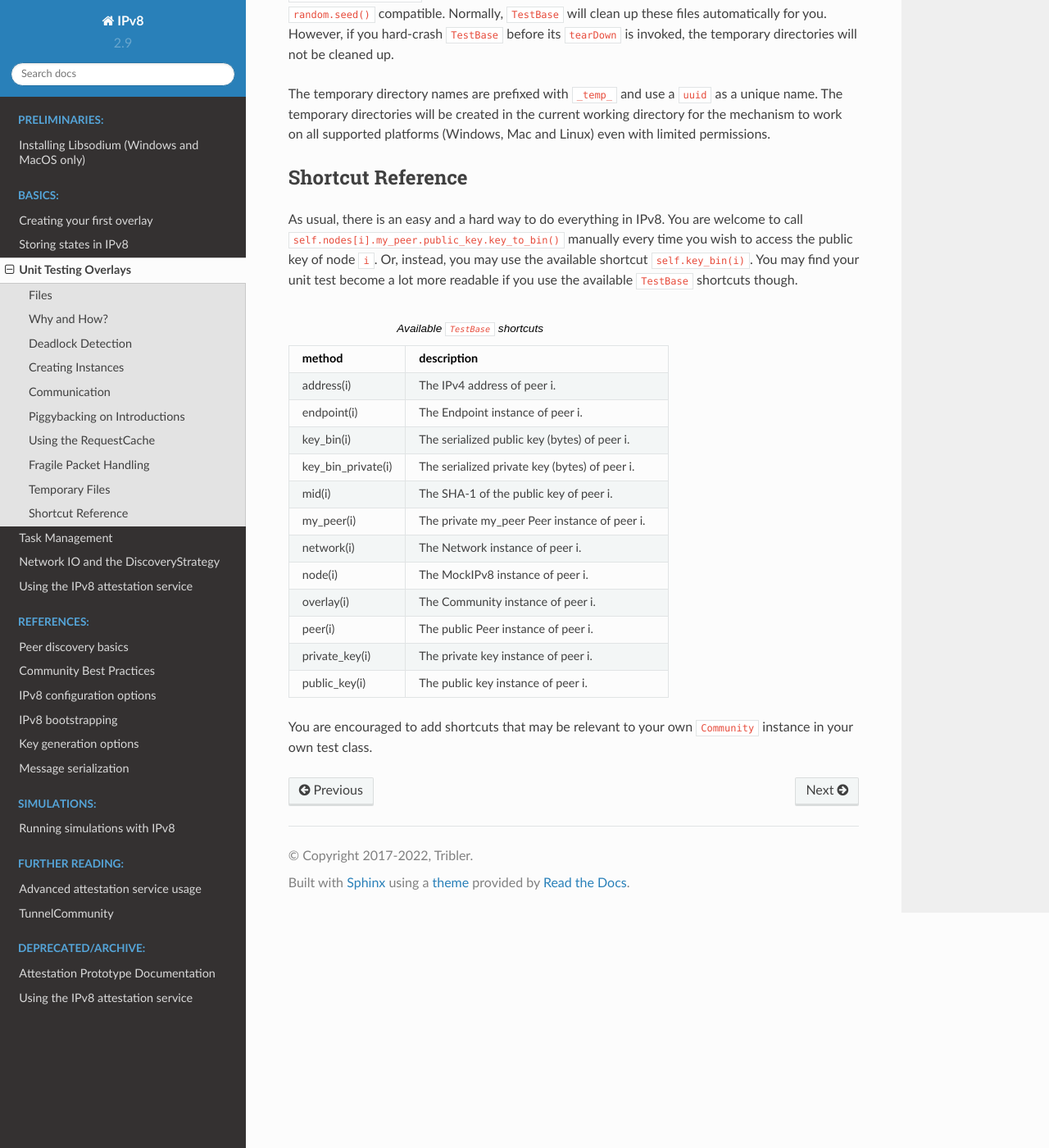
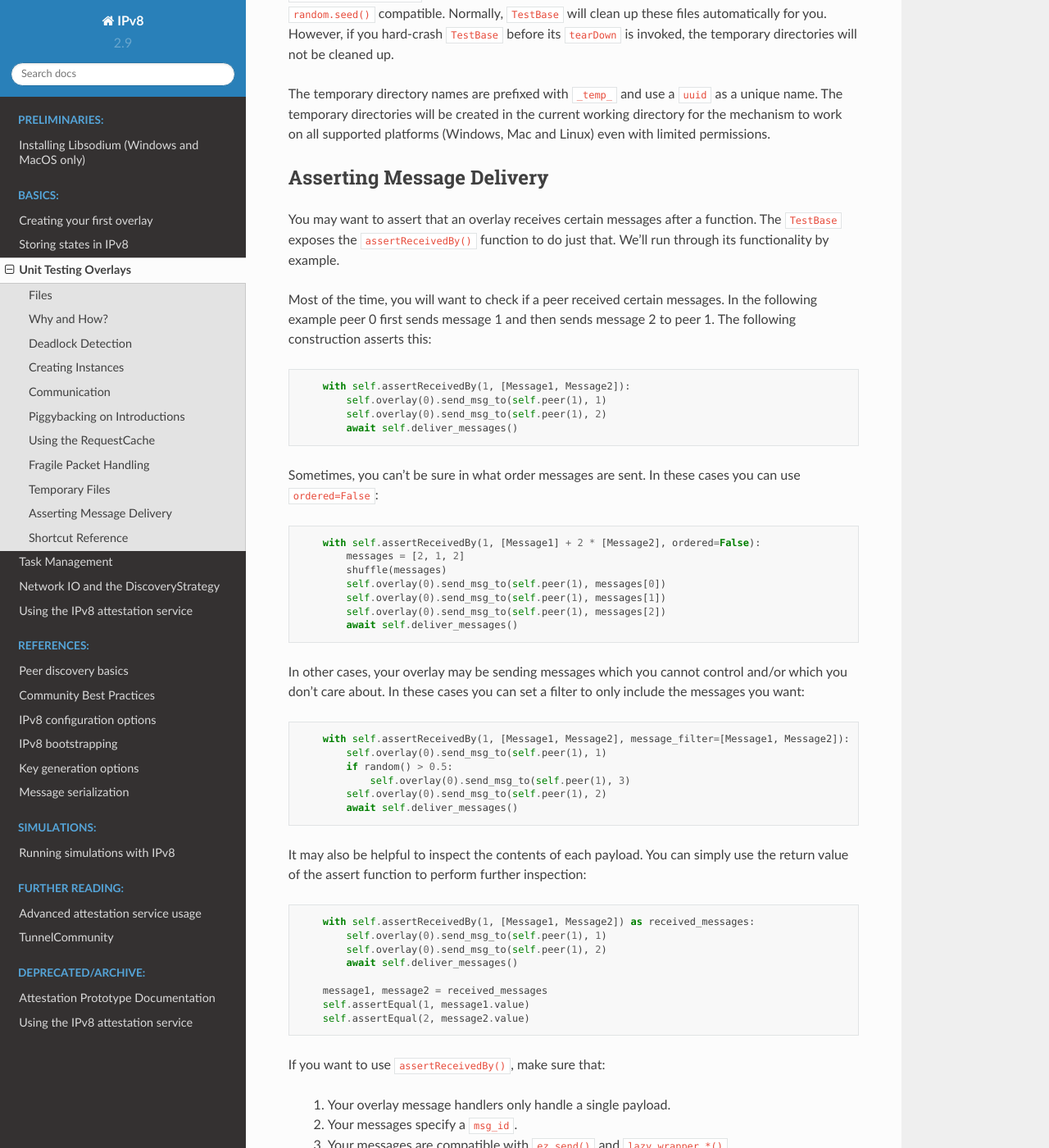
Before and after one commit to Tribler/py-ipv8, a Sphinx documentation site: the page built from doc/basics/testbase_tutorial.rst, in a window 1280 px wide and 1400 px high, scrolled down 6387 px. Shown: the whole window at 82% size. Built offline with Sphinx 7.4.7 and the Read the Docs theme 2.0.0, drawn with Linux system fonts in a browser that asks for light colours; some of the changed text lies outside the part shown.

Commit message:
Added TestBase 'received by' assertion logic

```diff
--- a/doc/basics/testbase_tutorial.rst
+++ b/doc/basics/testbase_tutorial.rst
@@ -217,6 +217,48 @@ The temporary directory names are prefixed with ``_temp_`` and use a ``uuid`` as
 The temporary directories will be created in the current working directory
 for the mechanism to work on all supported platforms (Windows, Mac and Linux) even with limited permissions.
 
+Asserting Message Delivery
+--------------------------
+
+You may want to assert that an overlay receives certain messages after a function.
+The ``TestBase`` exposes the ``assertReceivedBy()`` function to do just that.
+We'll run through its functionality by example.
+
+Most of the time, you will want to check if a peer received certain messages.
+In the following example peer 0 first sends message 1 and then sends message 2 to peer 1.
+The following construction asserts this:
+
+.. literalinclude:: testbase_tutorial_2.py
+   :lines: 67-70
+   :dedent: 4
+
+Sometimes, you can't be sure in what order messages are sent.
+In these cases you can use ``ordered=False``:
+
+.. literalinclude:: testbase_tutorial_2.py
+   :lines: 73-79
+   :dedent: 4
+
+In other cases, your overlay may be sending messages which you cannot control and/or which you don't care about.
+In these cases you can set a filter to only include the messages you want:
+
+.. literalinclude:: testbase_tutorial_2.py
+   :lines: 82-87
+   :dedent: 4
+
+It may also be helpful to inspect the contents of each payload.
+You can simply use the return value of the assert function to perform further inspection:
+
+.. literalinclude:: testbase_tutorial_2.py
+   :lines: 90-97
+   :dedent: 4
+
+If you want to use ``assertReceivedBy()``, make sure that:
+
+ 1. Your overlay message handlers only handle a single payload.
+ 2. Your messages specify a ``msg_id``.
+ 3. Your messages are compatible with ``ez_send()`` and ``lazy_wrapper_*()``.
+
 Shortcut Reference
 ------------------
 
--- a/doc/basics/testbase_tutorial_1.py
+++ b/doc/basics/testbase_tutorial_1.py
@@ -134,4 +134,5 @@ class MyTests(TestBase):
         self.assertTrue(self.overlay(0).timed_out)
 
 
-unittest.main()
+if __name__ == '__main__':
+    unittest.main()
--- /dev/null
+++ b/doc/basics/testbase_tutorial_2.py
@@ -0,0 +1,101 @@
+import os
+import unittest
+from dataclasses import dataclass
+from random import random, shuffle
+
+from pyipv8.ipv8.community import Community, DEFAULT_MAX_PEERS
+from pyipv8.ipv8.lazy_community import lazy_wrapper, lazy_wrapper_unsigned
+from pyipv8.ipv8.messaging.payload_dataclass import overwrite_dataclass
+from pyipv8.ipv8.test.base import TestBase
+
+dataclass = overwrite_dataclass(dataclass)
+
+
+@dataclass(msg_id=1)
+class Message1:
+    value: int
+
+
+@dataclass(msg_id=2)
+class Message2:
+    value: int
+
+
+@dataclass(msg_id=3)
+class Message3:
+    value: int
+
+
+class MyCommunity(Community):
+    community_id = os.urandom(20)
+
+    def __init__(self, my_peer, endpoint, network, max_peers=DEFAULT_MAX_PEERS, anonymize=False):
+        super().__init__(my_peer, endpoint, network, max_peers, anonymize)
+
+        self.add_message_handler(Message1, self.on_message1)
+        self.add_message_handler(Message2, self.on_message2)
+        self.add_message_handler(Message3, self.on_message3)
+
+    @lazy_wrapper(Message1)
+    def on_message1(self, peer, payload):
+        pass
+
+    @lazy_wrapper_unsigned(Message2)
+    def on_message2(self, peer, payload):
+        pass
+
+    @lazy_wrapper(Message3)
+    def on_message3(self, peer, payload):
+        pass
+
+    def send_msg_to(self, peer, message_number):
+        if message_number == 1:
+            self.ez_send(peer, Message1(1), sig=True)
+        elif message_number == 2:
+            self.ez_send(peer, Message2(2), sig=False)
+        elif message_number == 3:
+            self.ez_send(peer, Message3(3), sig=True)
+
+
+class TestMyCommunity(TestBase):
+
+    def setUp(self):
+        super().setUp()
+        self.initialize(MyCommunity, 2)
+
+    async def test_received_default(self):
+        with self.assertReceivedBy(1, [Message1, Message2]):
+            self.overlay(0).send_msg_to(self.peer(1), 1)
+            self.overlay(0).send_msg_to(self.peer(1), 2)
+            await self.deliver_messages()
+
+    async def test_received_no_order(self):
+        with self.assertReceivedBy(1, [Message1] + 2 * [Message2], ordered=False):
+            messages = [2, 1, 2]
+            shuffle(messages)
+            self.overlay(0).send_msg_to(self.peer(1), messages[0])
+            self.overlay(0).send_msg_to(self.peer(1), messages[1])
+            self.overlay(0).send_msg_to(self.peer(1), messages[2])
+            await self.deliver_messages()
+
+    async def test_received_filter(self):
+        with self.assertReceivedBy(1, [Message1, Message2], message_filter=[Message1, Message2]):
+            self.overlay(0).send_msg_to(self.peer(1), 1)
+            if random() > 0.5:
+                self.overlay(0).send_msg_to(self.peer(1), 3)
+            self.overlay(0).send_msg_to(self.peer(1), 2)
+            await self.deliver_messages()
+
+    async def test_received_result(self):
+        with self.assertReceivedBy(1, [Message1, Message2]) as received_messages:
+            self.overlay(0).send_msg_to(self.peer(1), 1)
+            self.overlay(0).send_msg_to(self.peer(1), 2)
+            await self.deliver_messages()
+
+        message1, message2 = received_messages
+        self.assertEqual(1, message1.value)
+        self.assertEqual(2, message2.value)
+
+
+if __name__ == '__main__':
+    unittest.main()
```
Also changed, not shown: 1 other file.
